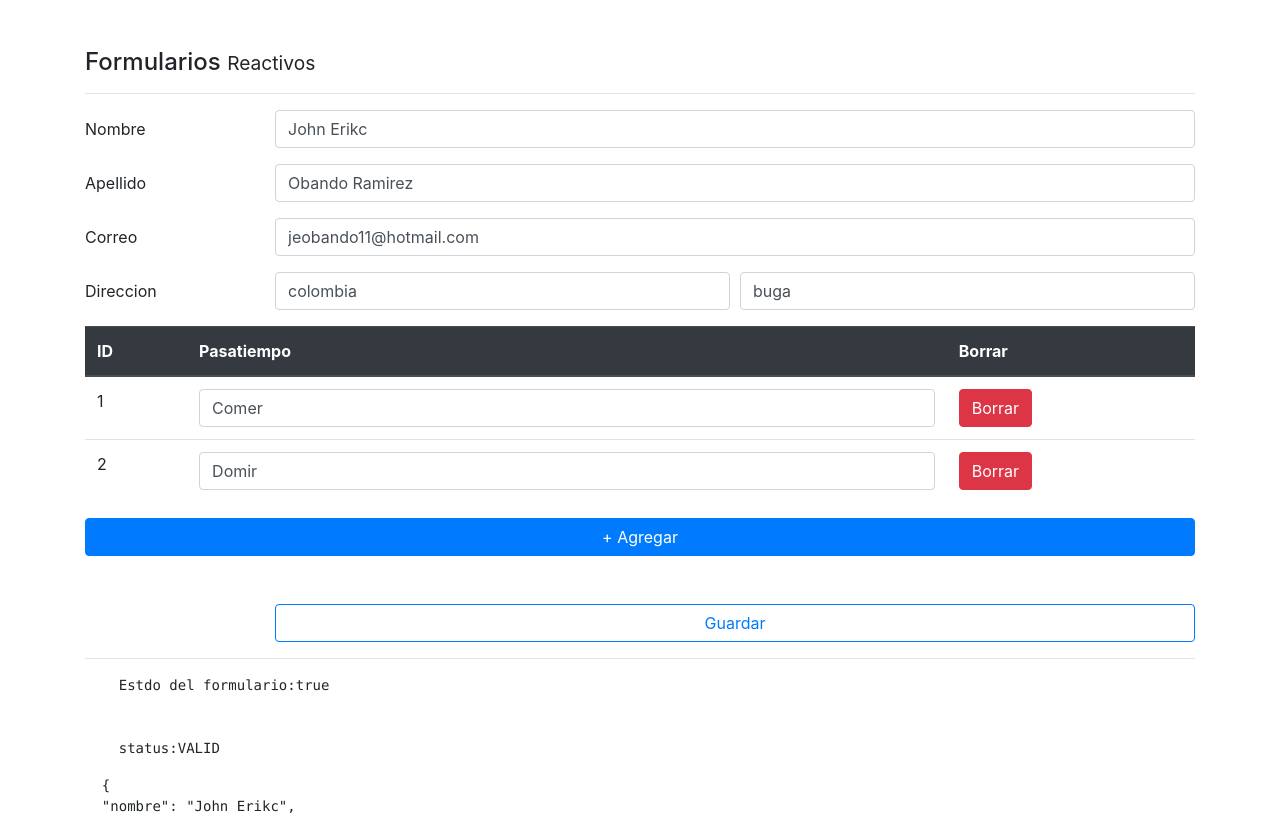
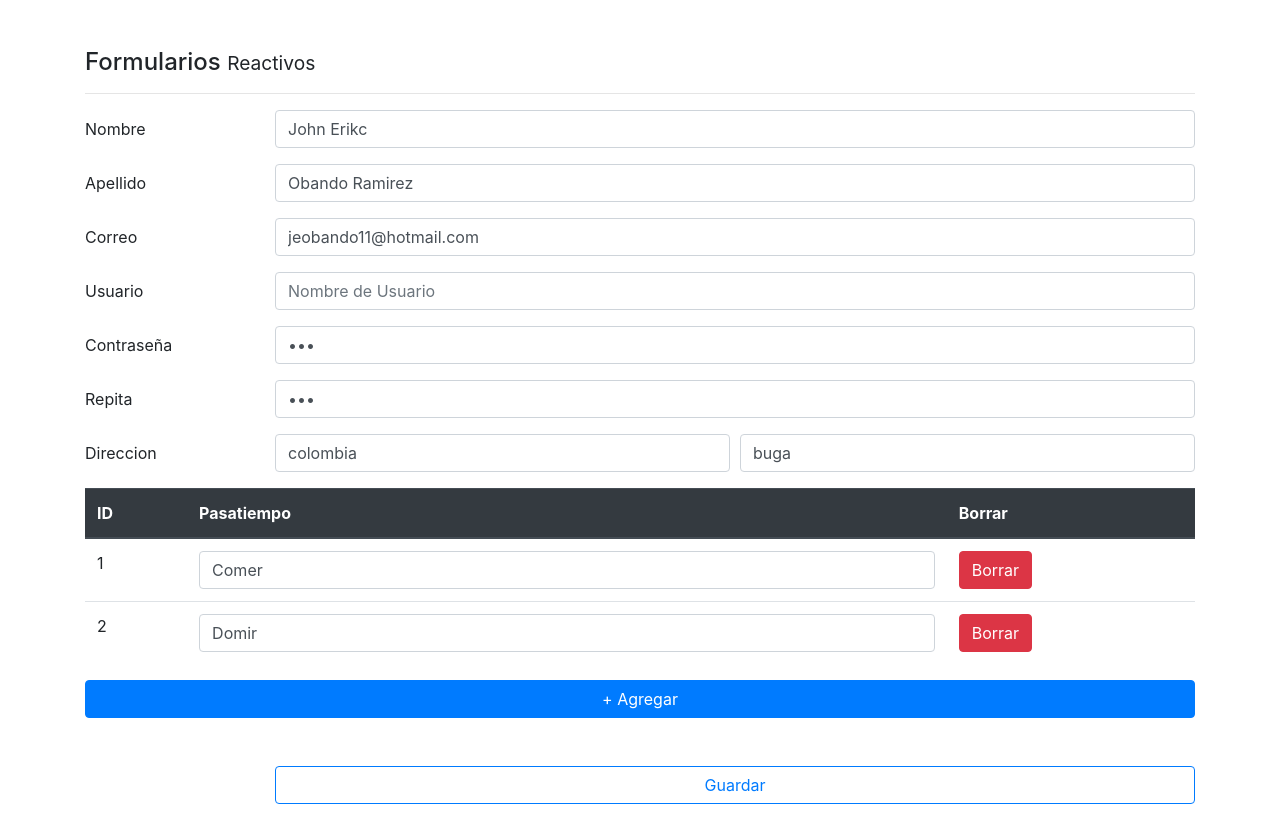
Before and after one commit to JohnErikcObando/Angular-Formularios, an Angular app: page /reactive in a window 1280 px wide. Shown: the top 815 px of the page. Built offline with nearby package versions, Linux system fonts and the light colour scheme.

Commit message:
Validacion de formulario con contraseña

```diff
--- a/src/app/pages/reactive/reactive.component.html
+++ b/src/app/pages/reactive/reactive.component.html
@@ -53,6 +53,50 @@
         <small *ngIf="correoNovalido" class="text-danger">
           Ingrese un correo valido
         </small>
+    </div>
+  </div>
+
+  <div class="form-group row">
+    <label class="col-2 col-form-label">Usuario</label>
+    <div class="col">
+
+      <input class="form-control"
+             type="email"
+             placeholder="Nombre de Usuario"
+             formControlName="usuario"
+             [class.is-invalid]="usuarioNovalido">
+
+        <small *ngIf="usuarioNovalido" class="text-danger">
+          El nombre de usuario ya existe
+        </small>
+    </div>
+  </div>
+
+
+
+  <div class="form-group row">
+    <label class="col-2 col-form-label">Contraseña</label>
+    <div class="col">
+
+      <input class="form-control"
+             type="password"
+             placeholder="Contraseña"
+             formControlName="pass1"
+             [class.is-invalid]="pass1Novalido">
+
+    </div>
+  </div>
+
+  <div class="form-group row">
+    <label class="col-2 col-form-label">Repita</label>
+    <div class="col">
+
+      <input class="form-control"
+             type="password"
+             placeholder="Repita contraseña"
+             [class.is-invalid]="pass2NoValido"
+             formControlName="pass2">
+
     </div>
   </div>
 
--- a/src/app/pages/reactive/reactive.component.ts
+++ b/src/app/pages/reactive/reactive.component.ts
@@ -1,5 +1,6 @@
 import { Component, OnInit } from '@angular/core';
 import { FormArray, FormBuilder, FormGroup, Validators } from '@angular/forms';
+import { ValidadoresService } from '../../services/validadores.service';
 
 @Component({
   selector: 'app-reactive',
@@ -10,9 +11,13 @@ export class ReactiveComponent implements OnInit {
 
   forma: FormGroup;
 
-  constructor( private fb:FormBuilder) {
+  constructor( private fb:FormBuilder,
+               private validadores: ValidadoresService) {
+
     this.crearFormulario();
     this.cargarDataFormulario();
+    this.crearListeners();
+
   }
 
   ngOnInit(): void {
@@ -33,6 +38,10 @@ export class ReactiveComponent implements OnInit {
     return this.forma.get('correo').invalid && this.forma.get('correo').touched
   }
 
+  get usuarioNovalido(){
+    return this.forma.get('usuario').invalid && this.forma.get('usuario').touched
+  }
+
   get distritoNovalido(){
     return this.forma.get('direccion.distrito').invalid && this.forma.get('direccion.distrito').touched
   }
@@ -41,18 +50,46 @@ export class ReactiveComponent implements OnInit {
     return this.forma.get('direccion.ciudad').invalid && this.forma.get('direccion.ciudad').touched
   }
 
+  get pass1Novalido(){
+    return this.forma.get('pass1').invalid && this.forma.get('pass1').touched
+  }
+
+  get pass2NoValido() {
+    const pass1 = this.forma.get('pass1').value;
+    const pass2 = this.forma.get('pass2').value;
+
+    return ( pass1 === pass2 ) ? false : true;
+  }
+
+
+  crearListeners(){
+    // this.forma.valueChanges.subscribe(valor => {
+    //   console.log(valor);
+    // });
+
+    // this.forma.statusChanges.subscribe(status => console.log({status}));
+
+    this.forma.get('nombre').valueChanges.subscribe(valor => {
+      console.log(valor);
+    });
+  }
+
   crearFormulario(){
     this.forma= this.fb.group({
-        nombre:['', [Validators.required, Validators.minLength(5)] ],
-        apellido:['', [Validators.required, Validators.minLength(5)]],
-        correo:['',[ Validators.pattern('[a-z0-9A-Z._%+-]+@[a-z0-9A-Z.-]+\.[a-z]{2,3}$'), Validators.required]],
+        nombre    :['', [Validators.required, Validators.minLength(5)] ],
+        apellido  :['', [Validators.required, this.validadores.noObando]],
+        correo    :['',[ Validators.pattern('[a-z0-9A-Z._%+-]+@[a-z0-9A-Z.-]+\.[a-z]{2,3}$')]],
+        usuario   :['', , this.validadores.existeUsuario],
+        pass1     :['', Validators.required],
+        pass2     :['', Validators.required],
         direccion: this.fb.group({
           distrito:['', Validators.required],
-          ciudad: ['', Validators.required]
+          ciudad  :['', Validators.required]
         }),
-        pasatiempos: this.fb.array([
-
-        ])
+        pasatiempos: this.fb.array([])
+    },{
+      //  Validators: this.validadores.passwordsIguales('pass1','pass2')
+       validators: this.validadores.passwordsIguales('pass1','pass2')
     });
   }
 
@@ -63,6 +100,8 @@ export class ReactiveComponent implements OnInit {
       nombre: "John Erikc",
       apellido: "Obando Ramirez",
       correo: "jeobando11@hotmail.com",
+      pass1 : "123",
+      pass2 : "123",
       direccion: {
         distrito: "colombia",
         ciudad: "buga"
--- /dev/null
+++ b/src/app/services/validadores.service.ts
@@ -0,0 +1,70 @@
+import { Injectable } from '@angular/core';
+import { FormControl, FormGroup } from '@angular/forms';
+import { Observable } from 'rxjs';
+
+interface ErrorValidate {
+  [s:string]: boolean
+}
+
+
+@Injectable({
+  providedIn: 'root'
+})
+export class ValidadoresService {
+
+  constructor() { }
+
+  existeUsuario( control: FormControl ): Promise<ErrorValidate> | Observable<ErrorValidate> {
+
+    if( !control.value ) {
+      return Promise.resolve(null);
+    }
+
+    return new Promise( (resolve, reject) => {
+
+      setTimeout(() => {
+
+        if ( control.value === 'strider' ) {
+          resolve({ existe: true });
+        } else {
+          resolve( null );
+        }
+
+      }, 3500);
+
+
+    });
+
+  }
+
+
+  noObando( control: FormControl ): ErrorValidate {
+
+    if ( control.value?.toLowerCase() === 'herrera' ){
+      return {
+        noObando: true
+      }
+    }
+
+    return null;
+  }
+
+  passwordsIguales( pass1Name: string, pass2Name: string ) {
+
+    return ( formGroup: FormGroup ) => {
+
+      const pass1Control = formGroup.controls[pass1Name];
+      const pass2Control = formGroup.controls[pass2Name];
+
+      if ( pass1Control.value === pass2Control.value ) {
+        pass2Control.setErrors(null);
+      } else {
+        pass2Control.setErrors({ noEsIgual: true });
+      }
+
+    }
+
+  }
+
+
+}
```
